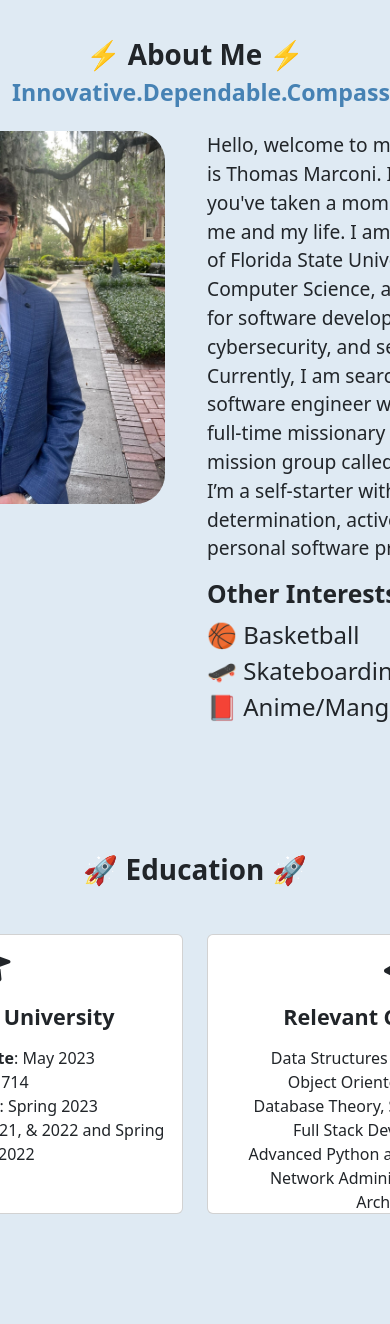
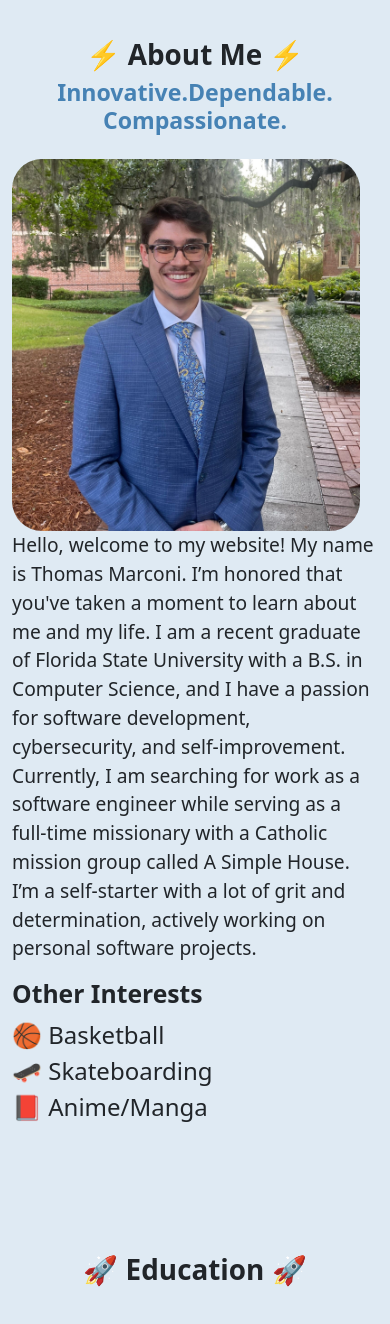
Before and after one commit to thomasmarconi/Personal-Website-marconi.bio, a Flask app: page / in a window 390 px wide; the page is wider, and only the part inside the window is pictured. Shown: the part 854-2178 px from the top of that part. Run offline with Flask 3, Linux system fonts and the light colour scheme; some libraries are stand-ins or nearby versions.

Commit message:
fixed mobile issue

```diff
--- a/website/templates/portfolio.html
+++ b/website/templates/portfolio.html
@@ -76,9 +76,9 @@
     <!-- about section -->
     <section class="container mt-4 pt-4 section fade-in" id="about">
         <h1 class="text-center bold">⚡ About Me ⚡</h1>
-        <h3 style="color:steelblue;" class="text-center bold">Innovative.Dependable.Compassionate.</h3>
+        <h3 style="color:steelblue;" class="text-center bold">Innovative.Dependable.<br>Compassionate.</h3>
 
-        <div class="row mt-4 justify-content-center flex-nowrap">
+        <div class="row mt-4 justify-content-center">
             <div class="col-lg-5">
                 <img src="../images/Headshot.jpg" class="image_about" alt="">
             </div>
@@ -113,7 +113,7 @@
     <!-- Education Section -->
     <section class="section fade-in" id="education">
         <h1 class="text-center bold">🚀 Education 🚀</h1>
-        <div class="row mt-4 justify-content-center flex-nowrap">
+        <div class="row mt-4 justify-content-center">
             <div class="col-lg-4 mt-4">
                 <div class="card servicesText">
                     <div class="card-body">
```
